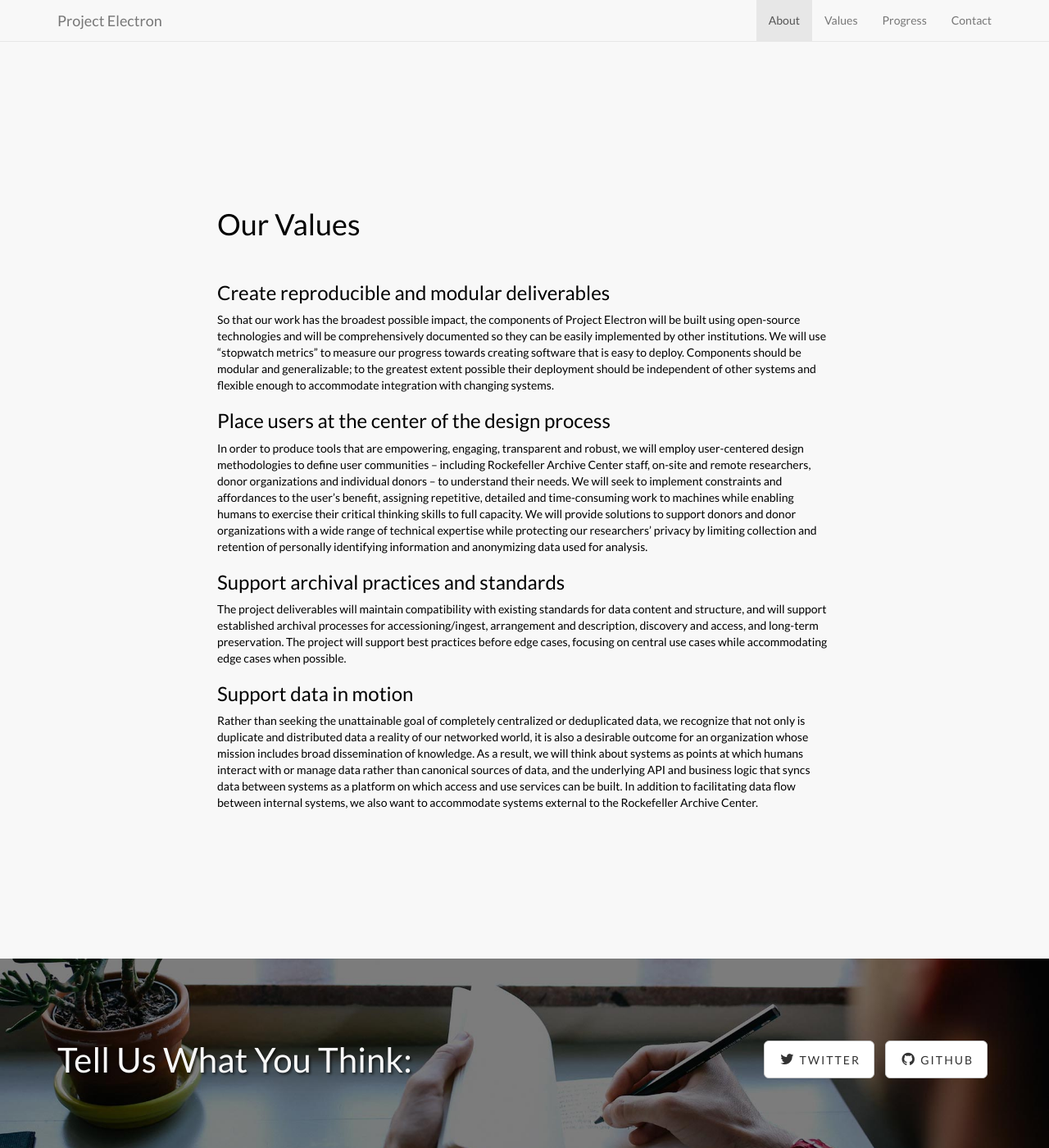
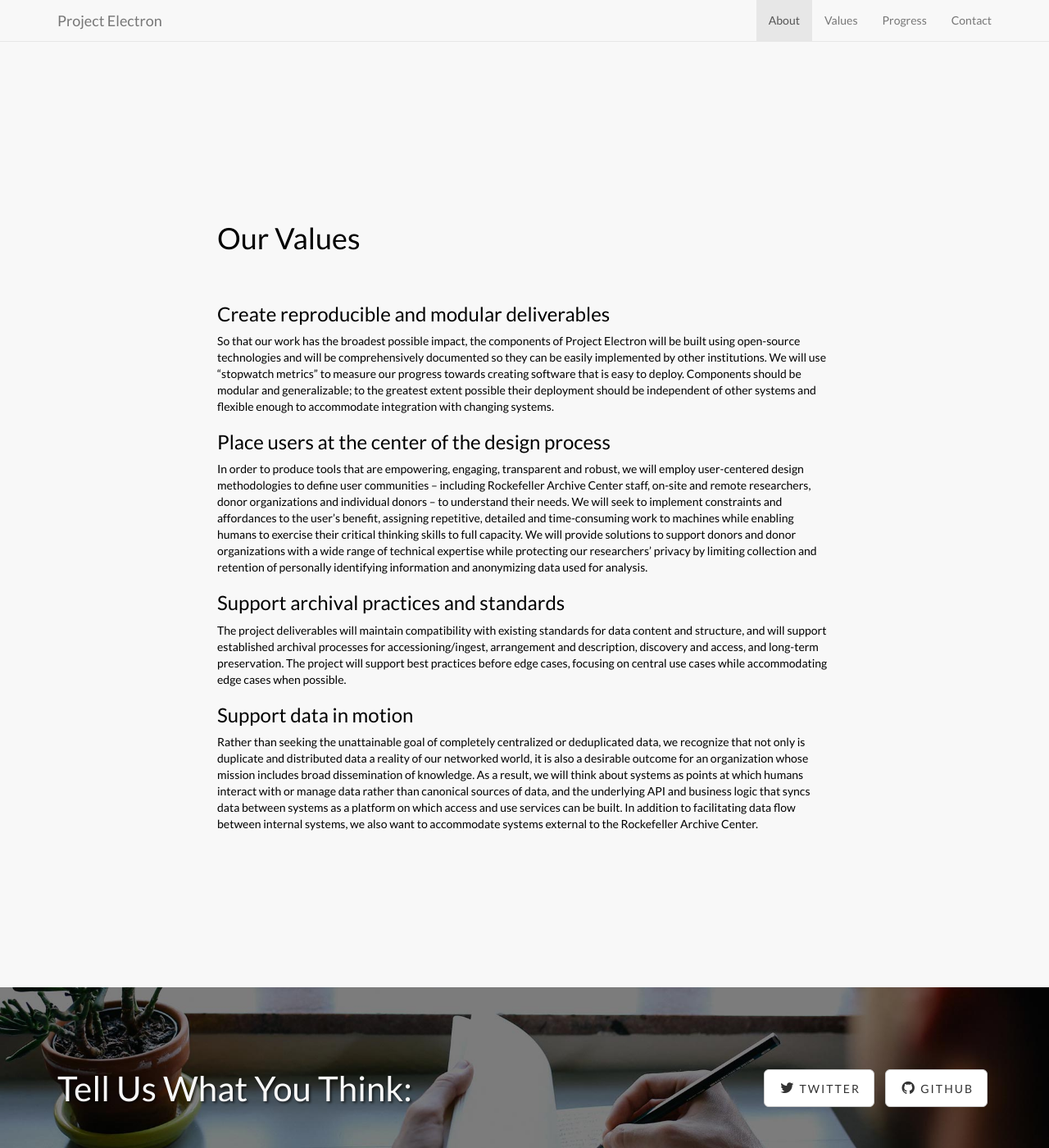
Before and after one commit to RockefellerArchiveCenter/project_electron, a Jekyll site: the page built from index.html, in a window 1280 px wide and 1400 px high, scrolled down 1384 px. Shown: the whole window at 82% size. Built offline with Jekyll 4.4.1, drawn with Linux system fonts in a browser that asks for light colours.

Commit message:
changing font size

```diff
--- a/css/landing-page.css
+++ b/css/landing-page.css
@@ -174,6 +174,6 @@
     margin: 15px 0 0;
 }
 
-p.values {
+.values {
   font-size: 20px;
 }
```
